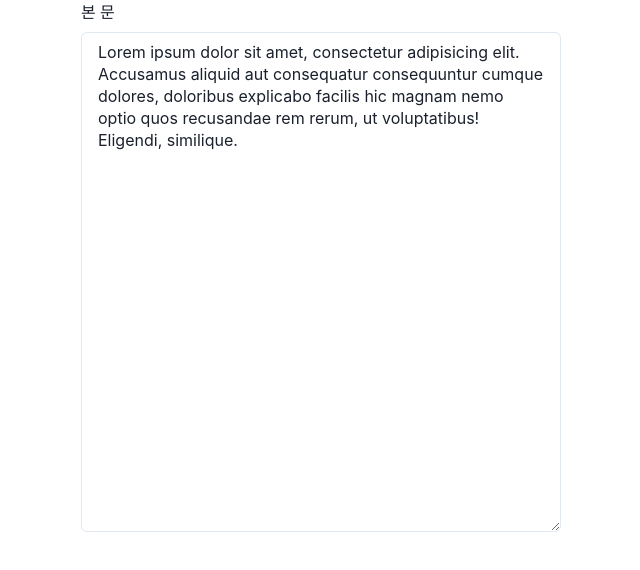
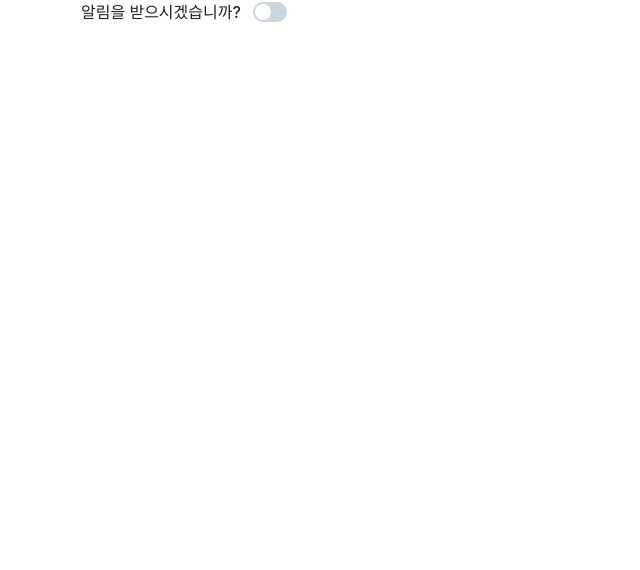
Before and after one commit to laehwani/reactHwani, a React (Create React App) app: page / in a window 1280 px wide. Shown: the top 570 px of the page, without its empty margins (319-959 px from the left). Built offline with nearby package versions, Linux system fonts and the light colour scheme.

Commit message:
chakra Switch 컴포넌트

```diff
--- a/src/App.js
+++ b/src/App.js
@@ -3,6 +3,7 @@ import {
   Center,
   FormControl,
   FormLabel,
+  Switch,
   Textarea,
 } from "@chakra-ui/react";
 
@@ -11,14 +12,9 @@ function App() {
     <div>
       <Center>
         <Box w={"480px"}>
-          <FormControl>
-            <FormLabel>본 문</FormLabel>
-            <Textarea placeholder="본문을 작성하세요" h={"500px"}>
-              Lorem ipsum dolor sit amet, consectetur adipisicing elit.
-              Accusamus aliquid aut consequatur consequuntur cumque dolores,
-              doloribus explicabo facilis hic magnam nemo optio quos recusandae
-              rem rerum, ut voluptatibus! Eligendi, similique.
-            </Textarea>
+          <FormControl display={"flex"} alignItems={"center"}>
+            <FormLabel mb={0}>알림을 받으시겠습니까?</FormLabel>
+            <Switch></Switch>
           </FormControl>
         </Box>
       </Center>
```
